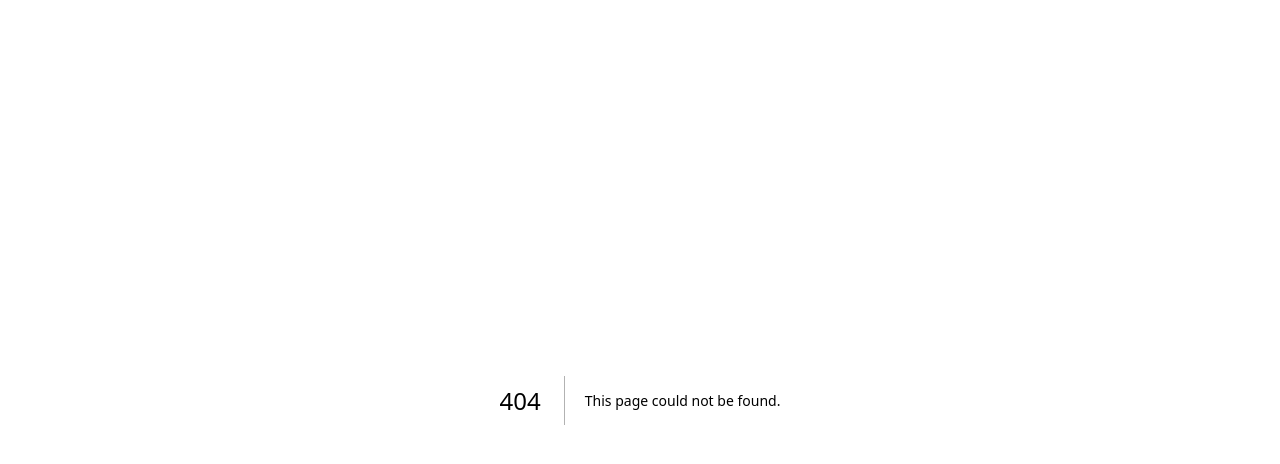
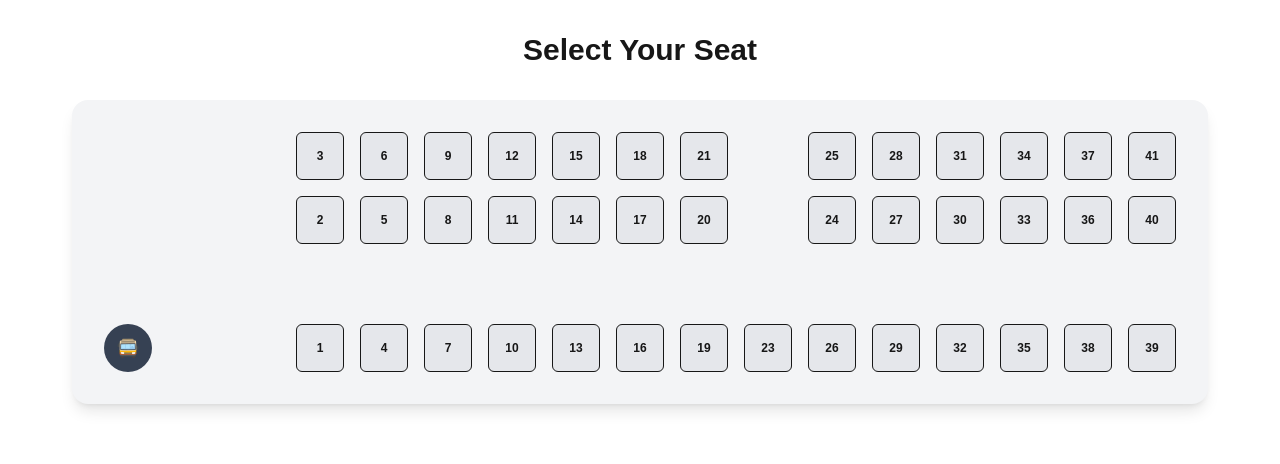
Before and after one commit to emremustu/buszy, a Next.js app in the folder frontend/: page /select-seat in a window 1280 px wide. Before the commit this address had no page. Shown: the top 464 px of the page. Built offline with nearby package versions, Linux system fonts and the light colour scheme.

Commit message:
bus seats

```diff
--- /dev/null
+++ b/frontend/app/select-seat/page.tsx
@@ -0,0 +1,81 @@
+'use client';
+import { useState } from 'react';
+
+const SeatSelectionPage = () => {
+    const [selectedSeat, setSelectedSeat] = useState<number | null>(null);
+
+    const handleSeatClick = (seat: number) => {
+        setSelectedSeat(seat);
+    };
+
+    const renderSeat = (seat: string | number) => {
+        if (seat === '') {
+            return <div className="w-10 h-10"></div>; // boşluk
+        }
+        if (seat === 'driver') {
+            return (
+                <div className="w-12 h-12 bg-gray-700 flex items-center justify-center text-white rounded-full text-lg">
+                    🚍
+                </div>
+            );
+        }
+        if (seat === 'door') {
+            return (
+                <div className="w-12 h-12 border-2 border-dashed border-gray-500 flex items-center justify-center rounded-md text-xs">
+                    Door
+                </div>
+            );
+        }
+        return (
+            <button
+                onClick={() => handleSeatClick(Number(seat))}
+                className={`w-12 h-12 rounded-md border flex items-center justify-center text-xs font-bold ${selectedSeat === Number(seat) ? 'bg-green-400' : 'bg-gray-200'
+                    }`}
+            >
+                {seat}
+            </button>
+        );
+    };
+
+    const layout = [
+        ['', '', '', '3', '6', '9', '12', '15', '18', '21', '', '25', '28', '31', '34', '37', '41'],
+        ['', '', '', '2', '5', '8', '11', '14', '17', '20', '', '24', '27', '30', '33', '36', '40',],
+        ['', '', '', '', '', '', '', '', '', '', '', '', '', '', '', '', '',],
+
+        ['driver', '', '', '1', '4', '7', '10', '13', '16', '19', '23', '26', '29', '32', '35', '38', '39'],
+    ];
+
+
+    return (
+        <div className="flex flex-col items-center p-8">
+            <h1 className="text-3xl font-bold mb-8">Select Your Seat</h1>
+
+            <div className="bg-gray-100 p-8 rounded-2xl shadow-lg flex flex-col items-center">
+                <div
+                    className="grid gap-4"
+                    style={{
+                        gridTemplateColumns: 'repeat(17, minmax(30px, 1fr))',
+                        gridAutoRows: 'minmax(30px, 1fr)',
+                    }}
+                >
+                    {layout.flat().map((seat, index) => (
+                        <div key={index} className="flex items-center justify-center">
+                            {renderSeat(seat)}
+                        </div>
+                    ))}
+                </div>
+            </div>
+
+            {selectedSeat && (
+                <div className="mt-6 text-center">
+                    <p className="text-xl font-semibold mb-2">Selected Seat: {selectedSeat}</p>
+                    <button className="bg-blue-600 hover:bg-blue-800 text-white px-6 py-2 rounded-full">
+                        Confirm Seat
+                    </button>
+                </div>
+            )}
+        </div>
+    );
+};
+
+export default SeatSelectionPage;
--- a/frontend/app/voyage_listings/page.tsx
+++ b/frontend/app/voyage_listings/page.tsx
@@ -1,20 +1,19 @@
 'use client';
 
 import { useEffect, useState } from 'react';
-import { useSearchParams } from 'next/navigation';
+import { useRouter, useSearchParams } from 'next/navigation'; // useRouter ekledim
 import Image from 'next/image';
 import Navbar from "../components/Navbar";
 import Footer from "../components/Footer";
 
 const TripsPage = () => {
   const searchParams = useSearchParams();
-  const [voyages, setVoyages] = useState<any[]>([]);  // Initialize as an empty array
+  const router = useRouter(); // router tanımlandı
+  const [voyages, setVoyages] = useState<any[]>([]);
 
-  // Get query params from URL
   const origin = searchParams?.get('origin');
   const destination = searchParams?.get('destination');
   const date = searchParams?.get('date');
-
 
   const [voyageData, setVoyageData] = useState({
     origin: origin,
@@ -38,13 +37,13 @@ const TripsPage = () => {
 
           const result = await response.json();
           if (result.success) {
-            setVoyages(result.voyages); // Set the voyages in state
+            setVoyages(result.voyages);
           } else {
-            setVoyages([]); // Reset voyages to an empty array if there's no data
+            setVoyages([]);
             console.log("Error fetching voyages");
           }
         } catch (error) {
-          setVoyages([]); // Reset voyages to an empty array in case of an error
+          setVoyages([]);
           console.log("An error occurred:", error);
         }
       };
@@ -52,6 +51,12 @@ const TripsPage = () => {
       fetchVoyages();
     }
   }, [origin, destination, date]);
+
+  // Take a Seat butonuna basınca çalışacak fonksiyon
+  const handleTakeSeat = (voyage: any) => {
+    router.push(`/select-seat?voyageId=${voyage[0]}`);
+    // İstersen buraya voyage ID, saat vb. detayları query olarak gönderebilirsin.
+  };
 
   return (
     <>
@@ -77,27 +82,30 @@ const TripsPage = () => {
 
                 <div className="time-price flex justify-between items-center gap-8">
                   <div className="time-block">
-                    <h2 className="text-3xl text-gray-800">{voyage[2]}</h2> {/* Departure time */}
+                    <h2 className="text-3xl text-gray-800">{voyage[2]}</h2>
                   </div>
                 </div>
 
                 <p className="route text-xl font-semibold text-green-900 text-center mt-3 tracking-wide capitalize">
-                  {voyage[3]} - {voyage[4]} {/* Origin and Destination */}
+                  {voyage[3]} - {voyage[4]}
                 </p>
               </div>
 
               <div className="price-container flex flex-col items-center justify-center gap-4 mt-5">
-                <button className="seat-btn bg-primary text-white py-3 px-6 rounded-full font-bold hover:bg-primarybr hover:scale-105 transition-transform duration-300">
+                <button
+                  onClick={() => handleTakeSeat(voyage)} // Burayı değiştirdik!
+                  className="seat-btn bg-primary text-white py-3 px-6 rounded-full font-bold hover:bg-primarybr hover:scale-105 transition-transform duration-300"
+                >
                   Take a Seat
                 </button>
                 <div className="price text-3xl font-bold text-green-500">
-                  <strong>{voyage[5]} ₺</strong> {/* Price */}
+                  <strong>{voyage[5]} ₺</strong>
                 </div>
               </div>
             </section>
           ))
         ) : (
-          <p>No voyages available for the selected criteria.</p> // Handle when there are no voyages
+          <p>No voyages available for the selected criteria.</p>
         )}
       </div>
 
```
